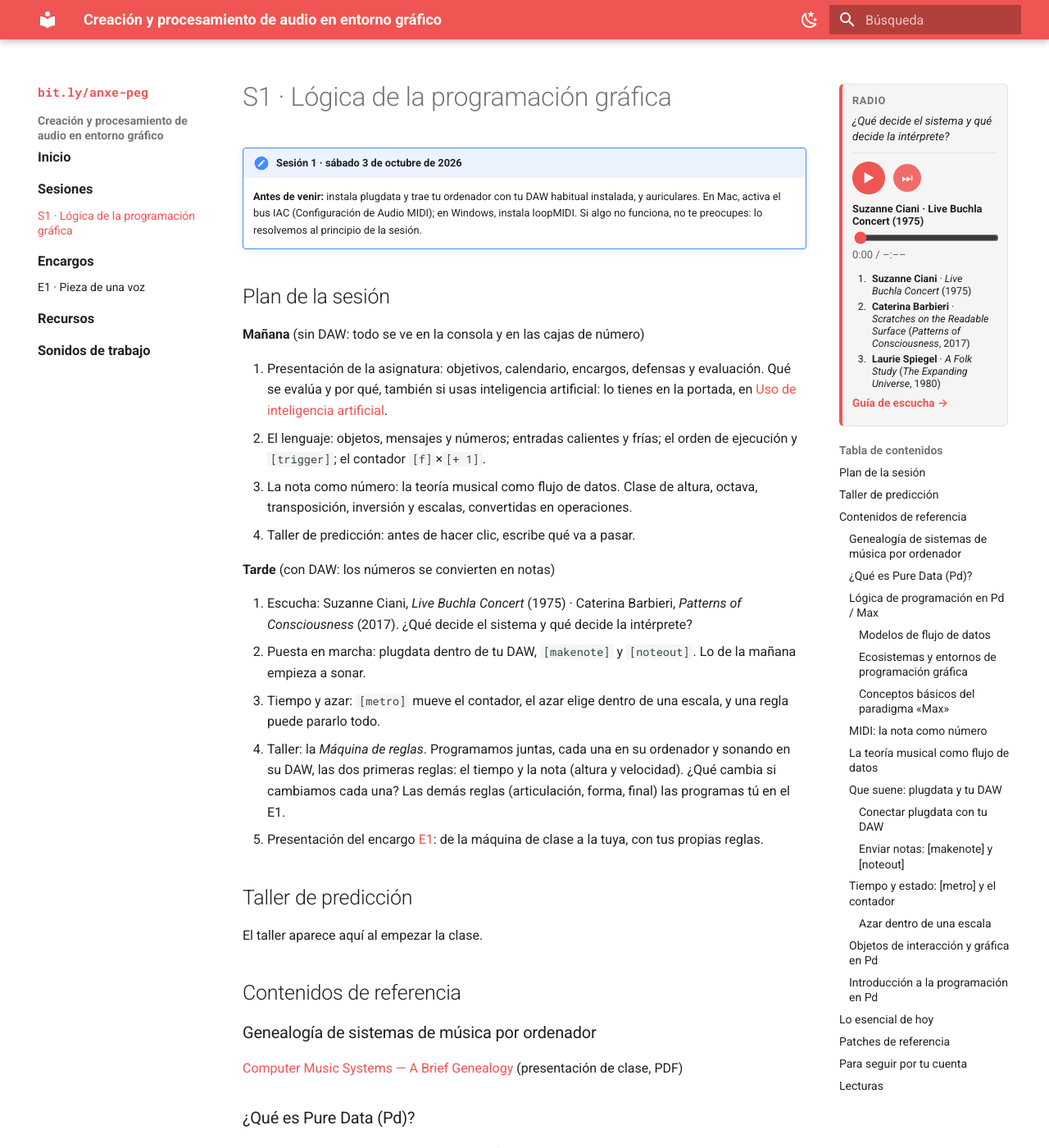
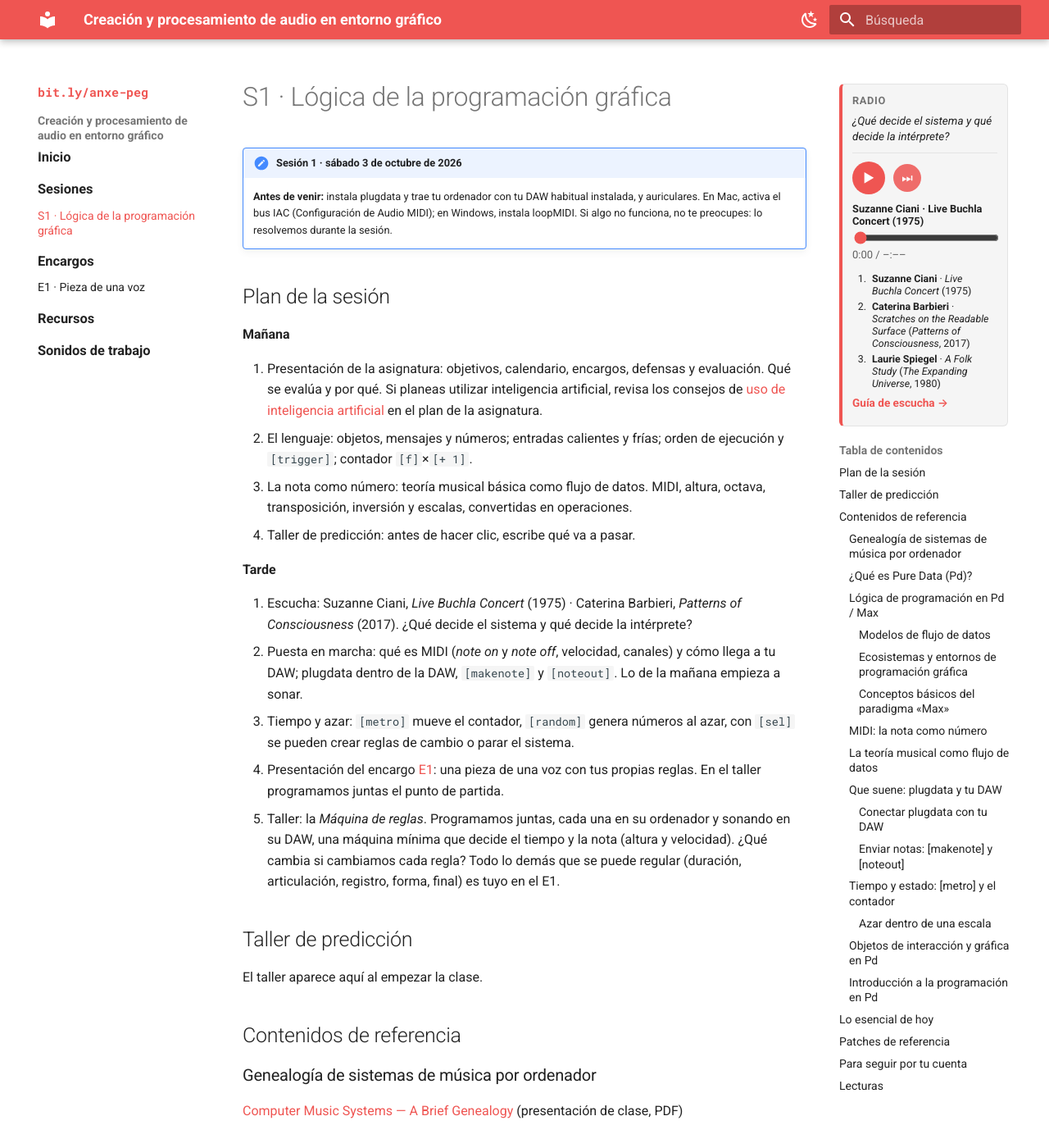
Before and after one commit to anxefaraldo/peg-curso, an MkDocs documentation site: the page built from docs/sesiones/s1.md, in a window 1280 px wide and 1400 px high. Shown: the whole window at 82% size. Built offline with MkDocs 1.6.1 and Material for MkDocs 9.7.7, drawn with Linux system fonts in a browser that asks for light colours; some of the changed text lies outside the part shown.

Commit message:
Publicación programada 2026-10-03 08:49

```diff
--- a/docs/sesiones/s1.md
+++ b/docs/sesiones/s1.md
@@ -1,7 +1,7 @@
 # S1 · Lógica de la programación gráfica
 
 !!! note "Sesión 1 · sábado 3 de octubre de 2026"
-    **Antes de venir:** instala plugdata y trae tu ordenador con tu DAW habitual instalada, y auriculares. En Mac, activa el bus IAC (Configuración de Audio MIDI); en Windows, instala loopMIDI. Si algo no funciona, no te preocupes: lo resolvemos al principio de la sesión.
+    **Antes de venir:** instala plugdata y trae tu ordenador con tu DAW habitual instalada, y auriculares. En Mac, activa el bus IAC (Configuración de Audio MIDI); en Windows, instala loopMIDI. Si algo no funciona, no te preocupes: lo resolvemos durante la sesión.
 
 <div class="radio" markdown>
 <p class="radio-pregunta">¿Qué decide el sistema y qué decide la intérprete?</p>
@@ -17,20 +17,20 @@
 
 ## Plan de la sesión
 
-**Mañana** (sin DAW: todo se ve en la consola y en las cajas de número)
+**Mañana**
 
-1. Presentación de la asignatura: objetivos, calendario, encargos, defensas y evaluación. Qué se evalúa y por qué, también si usas inteligencia artificial: lo tienes en la portada, en [Uso de inteligencia artificial](../index.md#uso-de-inteligencia-artificial).
-2. El lenguaje: objetos, mensajes y números; entradas calientes y frías; el orden de ejecución y `[trigger]`; el contador `[f]`×`[+ 1]`.
-3. La nota como número: la teoría musical como flujo de datos. Clase de altura, octava, transposición, inversión y escalas, convertidas en operaciones.
+1. Presentación de la asignatura: objetivos, calendario, encargos, defensas y evaluación. Qué se evalúa y por qué. Si planeas utilizar inteligencia artificial, revisa los consejos de [uso de inteligencia artificial](../index.md#uso-de-inteligencia-artificial) en el plan de la asignatura.
+2. El lenguaje: objetos, mensajes y números; entradas calientes y frías; orden de ejecución y `[trigger]`; contador `[f]`×`[+ 1]`.
+3. La nota como número: teoría musical básica como flujo de datos. MIDI, altura, octava, transposición, inversión y escalas, convertidas en operaciones.
 4. Taller de predicción: antes de hacer clic, escribe qué va a pasar.
 
-**Tarde** (con DAW: los números se convierten en notas)
+**Tarde**
 
 1. Escucha: Suzanne Ciani, *Live Buchla Concert* (1975) · Caterina Barbieri, *Patterns of Consciousness* (2017). ¿Qué decide el sistema y qué decide la intérprete?
-2. Puesta en marcha: plugdata dentro de tu DAW, `[makenote]` y `[noteout]`. Lo de la mañana empieza a sonar.
-3. Tiempo y azar: `[metro]` mueve el contador, el azar elige dentro de una escala, y una regla puede pararlo todo.
-4. Taller: la *Máquina de reglas*. Programamos juntas, cada una en su ordenador y sonando en su DAW, las dos primeras reglas: el tiempo y la nota (altura y velocidad). ¿Qué cambia si cambiamos cada una? Las demás reglas (articulación, forma, final) las programas tú en el E1.
-5. Presentación del encargo [E1](../encargos/e1.md): de la máquina de clase a la tuya, con tus propias reglas.
+2. Puesta en marcha: qué es MIDI (*note on* y *note off*, velocidad, canales) y cómo llega a tu DAW; plugdata dentro de la DAW, `[makenote]` y `[noteout]`. Lo de la mañana empieza a sonar.
+3. Tiempo y azar: `[metro]` mueve el contador, `[random]` genera números al azar, con `[sel]` se pueden crear reglas de cambio o parar el sistema.
+4. Presentación del encargo [E1](../encargos/e1.md): una pieza de una voz con tus propias reglas. En el taller programamos juntas el punto de partida.
+5. Taller: la *Máquina de reglas*. Programamos juntas, cada una en su ordenador y sonando en su DAW, una máquina mínima que decide el tiempo y la nota (altura y velocidad). ¿Qué cambia si cambiamos cada regla? Todo lo demás que se puede regular (duración, articulación, registro, forma, final) es tuyo en el E1.
 
 ## Taller de predicción
 
@@ -213,7 +213,7 @@ Antes de parar, la última nota necesita su *note off*: si `[makenote]` ya la ha
 
 ![Escalas y transposición](img/s1/escalas-transposicion.png){ .patch }
 
-`[random n]` devuelve un número entre 0 y *n*−1. Si en lugar de mandarlo directamente lo usamos como índice de una **tabla** que contiene una escala, el azar queda dentro de un orden que hemos decidido nosotras. Esa tabla volverá en todas las sesiones: en la S2 será una partitura, en la S3 un sonido.
+`[random n]` devuelve un número entre 0 y *n*−1. Si en lugar de mandarlo directamente lo pasamos por `[sel 0 1 2 3 4 5 6]`, cada salida dispara un mensaje con un grado de la escala (por ejemplo, la menor natural: `0` `2` `3` `5` `7` `8` `10`), que después se suma a la nota de referencia. El azar queda dentro de un orden que hemos decidido nosotras. Es rudimentario, pero funciona; en la S2 guardaremos la escala en una **tabla**, y esa tabla volverá en todas las sesiones: partitura en la S2, sonido en la S3.
 
 ### Objetos de interacción y gráfica en Pd
 
@@ -252,7 +252,7 @@ Algo propio de los objetos de interacción gráfica, pero no restringido a ellos
 | `[f]` × `[+ 1]` | El contador: el estado, la memoria mínima |
 | `[trigger]` (`[t b f]`…) | Decidir el orden |
 | `[sel]` | Reaccionar a un valor: secciones, finales |
-| `[random]` · `[tabread]` | El azar, dentro de una escala guardada en una tabla |
+| `[random]` | El azar; con `[sel]` y mensajes, dentro de una escala |
 | `[metro]` | El tiempo |
 | `[makenote]` · `[noteout]` | La nota completa (con su *note off*), hacia la DAW |
 
```
Also changed, not shown: docs/encargos/e1.md (+2 -2 lines), docs/recursos.md (+0 -1 lines), docs/sobre-mi.md (+4 -6 lines).
